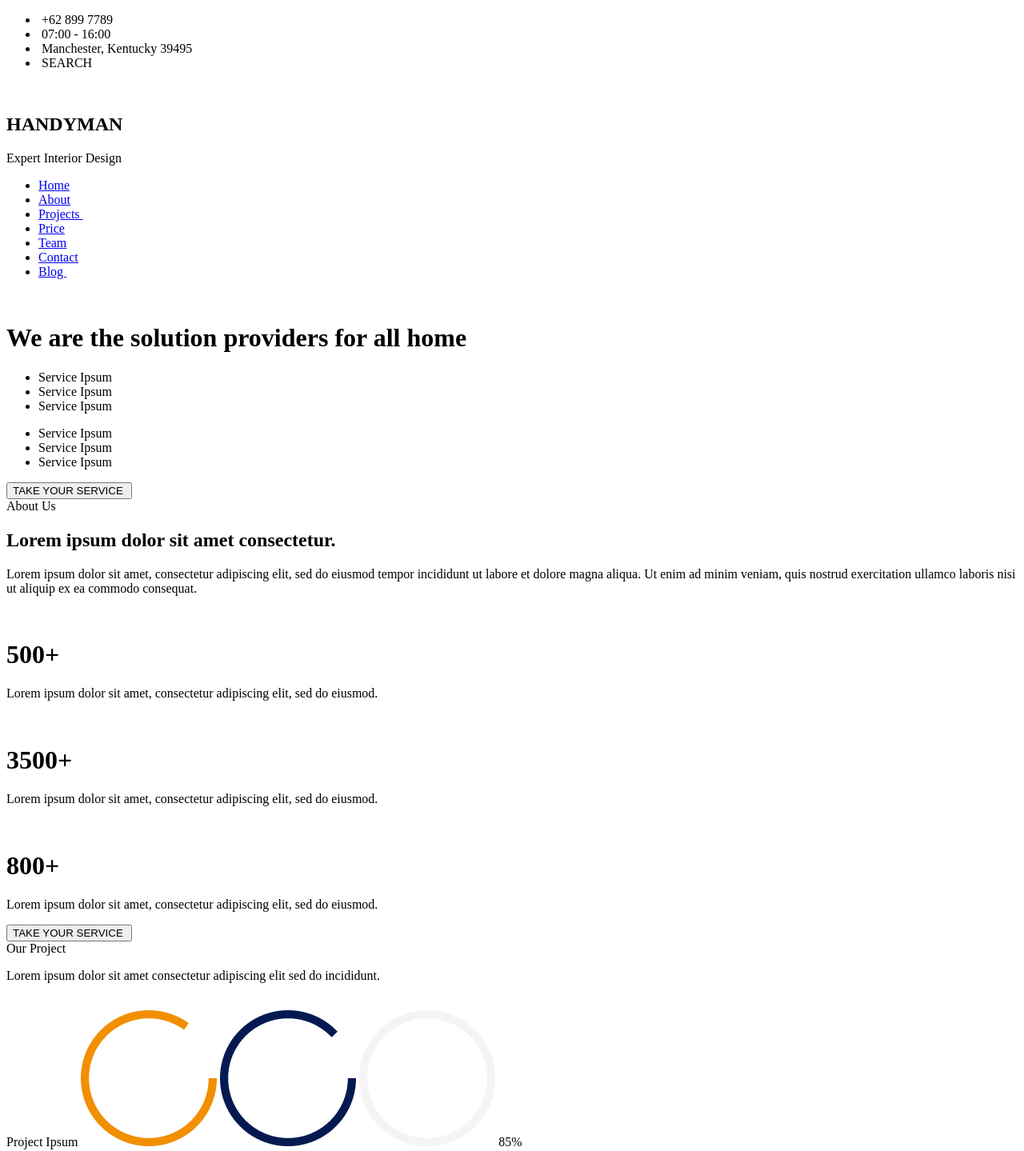
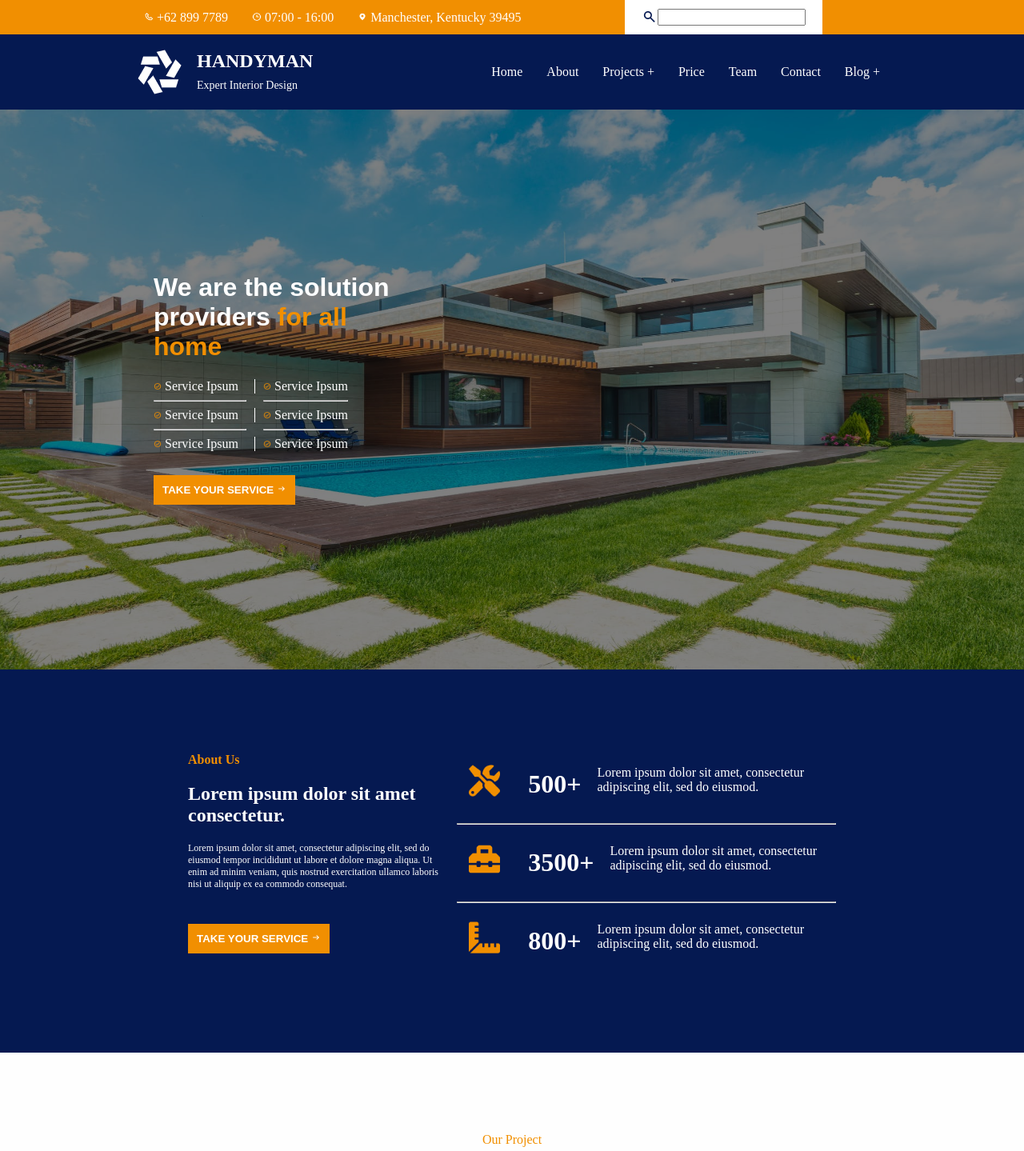
Before and after one commit to code-stan/handyman-template, a plain HTML site: page html/home.html in a window 1280 px wide. Shown: the top 1439 px of the page at 80% size. Drawn offline with nearby package versions, Linux system fonts and the light colour scheme; a web font is replaced by a local one.

Commit message:
Second commit

```diff
--- a/css/home.css
+++ b/css/home.css
@@ -0,0 +1,338 @@
+@import url('https://fonts.googleapis.com/css2?family=Miriam+Libre:wght@700&display=swap');
+@import url('https://fonts.googleapis.com/css2?family=Open+Sans:ital,wght@0,700;1,700&display=swap');
+body{
+    box-sizing: border-box;
+    background-color:#051951;
+    margin: 0;
+    padding: 0;
+}
+.item1{grid-area: header;}
+.item2{grid-area: menu;}
+.item3{grid-area: main;}
+.item4{grid-area: main2;}
+.item5{grid-area: main3;}
+.item6{grid-area: main4;}
+.item7{grid-area: main5;}
+.item8{grid-area: main6;}
+.item9{grid-area: footer1;}
+.item10{grid-area: footer2;}
+
+.rating1{grid-area: first;}
+.rating2{grid-area: second;}
+.rating3{grid-area: third;}
+.rating4{grid-area: fourth;}
+.main-div{
+    display: grid;
+    grid-template-areas:
+      'header'
+      'menu'
+      'main'
+      'main2'
+      'main3'
+      'main4'
+      'main5'
+      'main6'
+      'footer1' 'footer2';
+}
+.upper-nav{
+    color: #fff;
+    width: 100%;
+    background-color: #F18F01;
+
+}
+.first-nav-list{
+    list-style-type: none;
+    margin: 0 auto;
+    display: flex;
+    align-items: center;
+    gap: 30px;
+    width: 75%;
+}
+
+.img{
+    width: 12px;
+    height: 12px;
+}
+.search{
+    background-color: white;
+    border: 1px solid white;
+    padding: 10px 20px;
+    margin-left: 100px;
+    display: flex;
+    justify-content: flex-end;
+}
+#search{
+    border-collapse: collapse;
+}
+
+.second-main-nav{
+    color: #fff;
+    background-color:#051951;
+
+}
+
+.second-div2{
+    width: 75%;
+    margin: 0 auto;
+    display: flex;
+    justify-content: space-between;
+}
+.ocean-div{
+    color: #fff;
+    display: flex;
+    flex-direction: row;
+    align-items: center;
+    padding-left: 10px;
+    gap: 16px;
+}
+/* .company-name{
+    display: flex;
+    flex-direction: column;
+}*/
+
+.handyman{
+    width: 60% ;
+}
+.first-span{
+    font-size: 14px;
+    font-weight: 100;
+}
+.first-img{
+    width: 100%;
+    height: 700px;
+    filter: brightness(50%)
+}
+.second-nav-list{
+    color: #fff;
+    list-style-type: none;
+    display: flex;
+    flex-direction: row;
+    justify-content: space-between;
+    align-items: center;
+    padding: 0px;
+    gap: 30px;
+    padding-right: 20px;
+}
+
+.nav-link{
+   color: #fff;
+
+}
+.middle-div-inner{
+    color: #fff;
+    position: absolute;
+    width: 30%;
+    top: 40%;
+    left: 15%;
+}
+
+.list-div{
+    display: flex;
+    flex-direction: row;
+}
+
+.list{
+    list-style-type: none;
+}
+
+.list1{
+    margin: 0;
+    padding: 0;
+
+}
+
+.list2{
+    margin: 0;
+    padding-left: 10px;
+}
+
+.list3{
+    padding-right:20px ;
+    border-right: 1px solid;
+}
+.inner-h1{
+    width: 80%;
+    font-family: "Miriam Libre", sans-serif;
+    font-weight: 700;
+}
+
+.inner-span{
+    color: #F18F01;
+}
+
+/*the check image*/
+.second-img{
+    width: 10px;
+    height: 10px;
+}
+
+/*the button*/
+.btn{
+    border: 1px solid #F18F01;
+    margin-top: 30px;
+    padding: 10px;
+    background-color: #F18F01;
+    color: #fff;
+    font-weight: bold;
+    cursor: pointer;
+}
+
+.btn:hover{
+    background-color: #FFC107;
+}
+
+/*the arrow inside the button*/
+.arrow-img{
+    width: 12px;
+    height: 12px;
+}
+
+/*footer div*/
+.footer-div{
+    padding: 100px;
+    background-color:#051951;
+}
+
+.inner-footer{
+    width: 75%;
+    margin: 0 auto;
+    display: flex;
+    color: #fff;
+    gap: 20px;
+}
+
+.about-us{
+    width: 40%;
+    gap: 30px;
+}
+
+.tools-div{
+    width: 60%;
+}
+.tool-div{
+    display: flex;
+    flex-direction: row;
+    gap: 20px;
+}
+
+.tool-img{
+    margin: 15px;
+    width: 40px;
+    height: 40px;
+}
+
+.about-us-span{
+    color: #F18F01;
+    font-weight: bold;
+}
+
+.about-p{
+    font-size: 12px;
+    font-weight: 100;
+}
+
+.project-div{
+    background-color: #FEFEFE;
+
+}
+
+.inner-project-div{
+    width: 50%;
+    height: 50%;
+    margin: 0 auto;
+    padding: 100px;
+}
+.inner-project-div2{
+     display: flex;
+     flex-direction: row;
+     gap: 20px;
+}
+
+.project-header{
+    display: flex;
+    flex-direction: column;
+    align-items: center;
+    gap: 10px;
+}
+
+.project-span{
+    color: #F18F01;
+}
+
+.p-span{
+    display: flex;
+    align-items: center;
+    margin: auto;
+    padding-left: 40px;
+}
+
+.project-p{
+    font-size: 30px;
+    font-weight: 700;
+    color: #051951;
+}
+
+.rating-project-div{
+    display: grid;
+    grid-template-areas: 'first first first second second second' 'third third third fourth fourth fourth';
+    gap: 30px;
+}
+
+.project-img{
+   width: 350px;
+   height: 300px;
+   background-color: #c4c4c4;
+   float: left ;
+}
+
+.project-span6{
+    font-weight: 700;
+    font-family: "Open Sans", sans-serif;
+    color: #051951;
+}
+
+.project-span2{
+    font-size: 30px;
+    font-weight: 700;
+    color: #051951;
+    position: absolute;
+    top: 1645px;
+    right: 500px;
+}
+
+.project-span3{
+    font-size: 30px;
+    font-weight: 700;
+    color: #051951;
+    position: absolute;
+    top: 1645px;
+    right: 357px;
+}
+
+.project-span4{
+    font-size: 30px;
+    font-weight: 700;
+    color: #051951;
+    position: absolute;
+    top: 1820px;
+    right: 500px;
+}
+
+.project-span5{
+    font-size: 30px;
+    font-weight: 700;
+    color: #051951;
+    position: absolute;
+    top: 1820px;
+    right: 357px;
+}
+
+.rating-project{
+    display: flex;
+    flex-direction: column;
+    gap: 20px;
+}
+
+.service-div{
+    background-color: #f8f8f8;
+}
--- a/html/home.html
+++ b/html/home.html
@@ -3,138 +3,147 @@
 <head>
     <meta charset="UTF-8">
     <meta name="viewport" content="width=device-width, initial-scale=1.0">
-    <link rel="stylesheet" href="home.html">
+    <link rel="stylesheet" href="/css/home.css">
     <title>Document</title>
 </head>
 <body>
-    <div>
-        <div>
-            <ul>
-                <li><img src="./images/call.png" alt=""> +62 899 7789</li>
-                <li><img src="./images/time.png" alt=""> 07:00 - 16:00</li>
-                <li><img src="./images/location.png" alt=""> Manchester, Kentucky 39495</li>
-                <li><img src="./images/edit.png" alt=""> SEARCH</li>
+    <div class="main-div">
+        <div class="upper-nav item1">
+            <ul class="first-nav-list">
+                <li><img class="img" src="/images/call.png" alt=""> +62 899 7789</li>
+                <li><img class="img" src="/images/time.png" alt=""> 07:00 - 16:00</li>
+                <li><img class="img" src="/images/location.png" alt=""> Manchester, Kentucky 39495</li>
+                <li class="search"><img src="/images/edit.png" alt=""> <input type="search" name="" id="search"></li>
             </ul>
         </div>
-        <div>
-            <img src="./images/oceanengine.png" alt="">
-            <h2>HANDYMAN</h2>
-            <span>Expert Interior Design</span>
-            <ul>
-                <li><a href="home.html">Home</a></li>
-                <li><a href="about.html">About</a></li>
-                <li><a href="projects.html">Projects <img src="./images/plus.png" alt=""></a></li>
-                <li><a href="price.html">Price</a></li>
-                <li><a href="team.html">Team</a></li>
-                <li><a href="contact.html">Contact</a></li>
-                <li><a href="blog.html">Blog <img src="./images/plus.png" alt=""></a></li>
+        <div class=" second-main-nav item2">
+           <div class="second-div2">
+             <div class="ocean-div">
+                <img src="/images/oceanengine.png" alt="">
+                <div class="company-name">
+                <h2 class="handyman">HANDYMAN  <span class="first-span">Expert Interior Design</span></h2>
+               </div>
+             </div>
+             <ul class="second-nav-list">
+                <li><a class="nav-link" href="/html/home.html" style="text-decoration:none" >Home</a></li>
+                <li><a class="nav-link" href="/html/about.html" style="text-decoration:none">About</a></li>
+                <li><a class="nav-link" href="/html/projects.html" style="text-decoration:none">Projects +</a></li>
+                <li><a class="nav-link" href="/html/price.html" style="text-decoration:none">Price</a></li>
+                <li><a class="nav-link" href="/html/team.html" style="text-decoration:none">Team</a></li>
+                <li><a class="nav-link" href="/html/contact.html" style="text-decoration:none">Contact</a></li>
+                <li><a class="nav-link" href="/html/blog.html" style="text-decoration:none">Blog +</a></li>
             </ul>
+           </div>
         </div>
-        <div>
-            <img src="./images/building.jpg" alt="">
-            <div>
-                <h1>We are the solution providers for all home</h1>
-                <div>
-                    <ul>
-                        <li><img src="./images/check.png" alt="">Service Ipsum</li>
-                        <li><img src="./images/check.png" alt="">Service Ipsum</li>
-                        <li><img src="./images/check.png" alt="">Service Ipsum</li>
+        <div class="middle-div item3">
+            <img class="first-img" src="/images/building.jpg" alt="">
+            <div class="middle-div-inner">
+                <h1 class="inner-h1">We are the solution providers <span class="inner-span">for all home</span></h1>
+                <div class="list-div">
+                    <ul class="list list1">
+                        <li class="list3"><img class="second-img" src="/images/check.png" alt=""> Service Ipsum</li> <hr style="width:90%;text-align:left;margin-left:0">
+                        <li class="list3"><img class="second-img" src="/images/check.png" alt=""> Service Ipsum</li> <hr style="width:90%;text-align:left;margin-left:0">
+                        <li class="list3"><img class="second-img" src="/images/check.png" alt=""> Service Ipsum</li>
                     </ul>
-                    <ul>
-                        <li><img src="./images/check.png" alt="">Service Ipsum</li>
-                        <li><img src="./images/check.png" alt="">Service Ipsum</li>
-                        <li><img src="./images/check.png" alt="">Service Ipsum</li>
+                    <ul class="list list2">
+                        <li ><img class="second-img" src="/images/check.png" alt=""> Service Ipsum</li> <hr>
+                        <li><img class="second-img" src="/images/check.png" alt=""> Service Ipsum</li> <hr>
+                        <li><img class="second-img" src="/images/check.png" alt=""> Service Ipsum</li>
                     </ul>
-                </div>
-                 <button>TAKE YOUR SERVICE <img src="./images/arrow.png" alt=""></button>
-            </div>
-        </div>
-        <div>
-            <div>
-                <span>About Us</span>
+                </div class="btn-div">
+                 <button class="btn">TAKE YOUR SERVICE <img class="arrow-img" src="/images/arrow.png" alt=""></button>
+               </div>
+          </div>
+          <div class="footer-div item4">
+           <div class="inner-footer">
+             <div class="about-us">
+                <span class="about-us-span">About Us</span>
                 <h2>Lorem ipsum dolor sit amet consectetur.</h2>
-                <p>Lorem ipsum dolor sit amet, consectetur adipiscing elit, sed do eiusmod tempor incididunt ut labore et dolore magna aliqua. Ut enim ad minim veniam, quis nostrud exercitation ullamco laboris nisi ut aliquip ex ea commodo consequat. </p>
-            </div>
-            <div>
-               <div>
-                   <img src="./images/tools.png" alt="">
+                <p class="about-p">Lorem ipsum dolor sit amet, consectetur adipiscing elit, sed do eiusmod tempor incididunt ut labore et dolore magna aliqua. Ut enim ad minim veniam, quis nostrud exercitation ullamco laboris nisi ut aliquip ex ea commodo consequat.</p>
+                <button class="btn">TAKE YOUR SERVICE <img class="arrow-img" src="/images/arrow.png" alt=""></button>
+             </div>
+             <div class="tools-div">
+               <div class="tool-div tool1">
+                   <img class="tool-img" src="/images/tools.png" alt="">
                    <h1>500+</h1>
                    <p>Lorem ipsum dolor sit amet, consectetur adipiscing elit, sed do eiusmod.</p>
-               </div>
-               <div>
-                <img src="./images/toolbox.png" alt="">
+               </div> <hr>
+               <div class="tool-div tool2">
+                <img class="tool-img" src="/images/toolbox.png" alt="">
                    <h1>3500+</h1>
                    <p>Lorem ipsum dolor sit amet, consectetur adipiscing elit, sed do eiusmod.</p>
-               </div>
-               <div>
-                <img src="./images/ruler-combined.png" alt="">
+               </div> <hr>
+               <div class="tool-div tool3">
+                 <img class="tool-img" src="/images/ruler-combined.png" alt="">
                    <h1>800+</h1>
                    <p>Lorem ipsum dolor sit amet, consectetur adipiscing elit, sed do eiusmod.</p>
                </div>
             </div>
-            <button>TAKE YOUR SERVICE <img src="./images/arrow.png" alt=""></button>
+           </div>
         </div>
-        <div>
-            <div>
-                <span>Our Project</span>
-                <p>Lorem ipsum dolor sit amet consectetur adipiscing elit sed do incididunt.</p>
+        <div class="item5 project-div">
+           <div class="inner-project-div">
+            <div class="project-header">
+                <span class="project-span">Our Project</span>
+                <p class="project-p">Lorem ipsum dolor sit amet consectetur <span class="p-span" style="align-items: center;">adipiscing elit sed do incididunt.</span></p>
             </div>
-            <div>
-                <img src="" alt="">
-                <div>
-                   <div>
-                    <span>Project Ipsum</span>
-                      <img src="/images/Ellipse 1.png" alt="">
-                      <img src="/images/Ellipse 5.png" alt="">
-                      <img src="/images/Ellipse 10.png" alt="">
-                      <span>85%</span>
+            <div class="inner-project-div2">
+                <img src="" alt="" class="project-img">
+                <div class="rating-project-div">
+                   <div class="rating-project rating1">
+                      <span class="project-span6">Project Ipsum</span>
+                     <div>
+                        <img src="/images/rating2.png" alt="" width="100px" height="100px">
+                        <span class="project-span2">85%</span>
+                     </div>
                    </div>
-                   <div>
-                    <span>Project Ipsum</span>
-                     <img src="/images/Ellipse 4.png" alt="">
-                     <img src="/images/Ellipse 6.png" alt="">
-                     <img src="/images/Ellipse 11.png" alt="">
-                     <span>50%</span>
+                   <div class="rating-project rating2">
+                     <span class="project-span6">Project Ipsum</span>
+                     <div>
+                        <img src="/images/rating.png" alt="" width="100px" height="100px">
+                       <span class="project-span3">50%</span>
+                     </div>
                    </div>
-                   <div>
-                    <span>Project Ipsum</span>
-                    <img src="/images/Ellipse 3.png" alt="">
-                    <img src="/images/Ellipse 8.png" alt="">
-                    <img src="/images/Ellipse 9.png" alt="">
-                    <span>60%</span>
+                   <div class="rating-project rating3">
+                      <span class="project-span6">Project Ipsum</span>
+                      <div>
+                        <img src="/images/rating3.png" alt="" width="100px" height="100px">
+                        <span class="project-span4">60%</span>
+                      </div>
                    </div>
-                   <div>
-                    <span>Project Ipsum</span>
-                    <img src="/images/Ellipse 2.png" alt="">
-                    <img src="/images/Ellipse 7.png" alt="">
-                    <img src="/images/Ellipse 12.png" alt="">
-                    <span>75%</span>
+                   <div class="rating-project rating4">
+                      <span class="project-span6">Project Ipsum</span>
+                      <div>
+                        <img src="/images/rating4.png" alt="" width="100px" height="100px">
+                        <span class="project-span5">75%</span>
+                      </div>
                    </div>
                 </div>
             </div>
+           </div>
         </div>
-        <div>
+        <div class="item6 service-div">
             <div>
                 <span>Our Service</span>
                 <p>Lorem ipsum dolor sit amet consectetur adipiscing elit sed do incididunt.</p>
             </div>
             <div>
                 <div>
-                    <img src="/images/tools2.png" alt="">
+                    <img src="/images/tools2.png" alt=""  width="70px" height="70px">
                     <div>
                         <span>Service Ipsum</span>
                         <p>Lorem ipsum dolor sit amet, consectetur adipiscing elit.</p>
                     </div>
                 </div>
                 <div>
-                    <img src="/images/toolbox2.png" alt="">
+                    <img src="/images/toolbox2.png" alt=""  width="70px" height="70px">
                     <div>
                         <span>Service Ipsum</span>
                         <p>Lorem ipsum dolor sit amet, consectetur adipiscing elit.</p>
                     </div>
                 </div>
                 <div>
-                    <img src="/images/ruler-combined2.png" alt="">
+                    <img src="/images/ruler-combined2.png" alt=""  width="70px" height="70px">
                     <div>
                         <span>Service Ipsum</span>
                         <p>Lorem ipsum dolor sit amet, consectetur adipiscing elit.</p>
@@ -142,36 +151,32 @@
                 </div>
                 <div>
                     <div>
-                        <img src="/images/qrcode.png" alt="">
+                        <img src="/images/qrcode.png" alt=""  width="70px" height="70px">
                         <span>Service Ipsum</span>
                         <p>Lorem ipsum dolor sit amet, consectetur adipiscing elit.</p>
                     </div>
                 </div>
             </div>
         </div>
-        <div>
+        <div class="item7">
             <div>
                 <h2>350+</h2>
                 <span>Satisfaction Client</span>
-                <img src="/images/Line 15.png" alt="">
             </div>
             <div>
                 <h2>85+</h2>
                 <span>Projects Done</span>
-                <img src="/images/Line 15.png" alt="">
             </div>
             <div>
                 <h2>500</h2>
                 <span>Professional Worker</span>
-                <img src="/images/Line 15.png" alt="">
             </div>
             <div>
                 <h2>725+</h2>
                 <span>Best Choice Developer</span>
-                <img src="/images/Line 15.png" alt="">
             </div>
         </div>
-        <div>
+        <div class="item7">
             <div>
               <span>Our Teams</span>
               <p>Lorem ipsum dolor sit amet consectetur adipiscing elit sed do incididunt.</p>
@@ -233,7 +238,7 @@
               </div>
             </div>
         </div>
-        <div>
+        <div class="item8">
             <div>
                 <span>Latest News</span>
                 <p>Lorem ipsum dolor sit amet consectetur adipiscing elit sed do incididunt.</p>
@@ -265,7 +270,7 @@
                </div>
             </div>
         </div>
-        <div>
+        <div class="item9">
             <div>
                 <img src="/images/oceanengine.png" alt="">
                 <h2>HANDYMAN</h2>
@@ -292,7 +297,7 @@
                 <span>Sunday: closed</span>
             </div>
         </div>
-        <div>
+        <div class="item10">
             <p>Copyright © 2020. All right reserved</p>
         </div>
     </div>
```
Also changed, not shown: images/Ellipse 1.png (deleted), images/Ellipse 10.png (deleted), images/Ellipse 11.png (deleted), images/Ellipse 12.png (deleted), images/Ellipse 2.png (deleted), images/Ellipse 3.png (deleted), images/Ellipse 4.png (deleted), images/Ellipse 5.png (deleted), images/Ellipse 6.png (deleted), images/Ellipse 7.png (deleted), images/Ellipse 8.png (deleted), images/Ellipse 9.png (deleted), images/rating.png (added), images/rating2.png (added), 2 more files.
